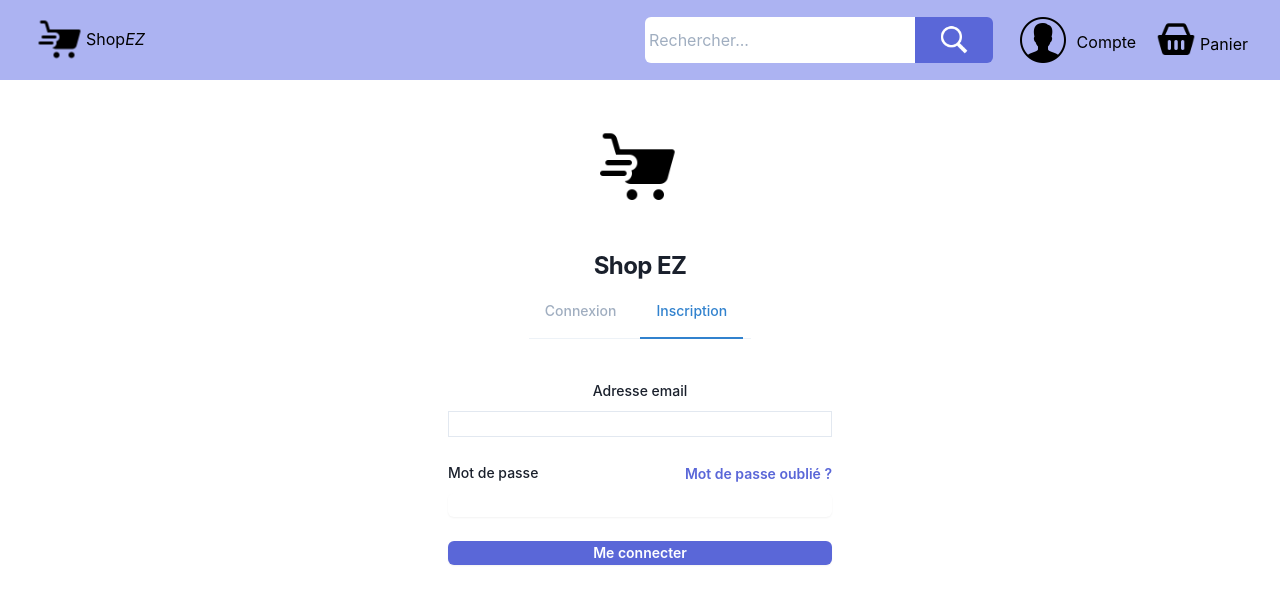
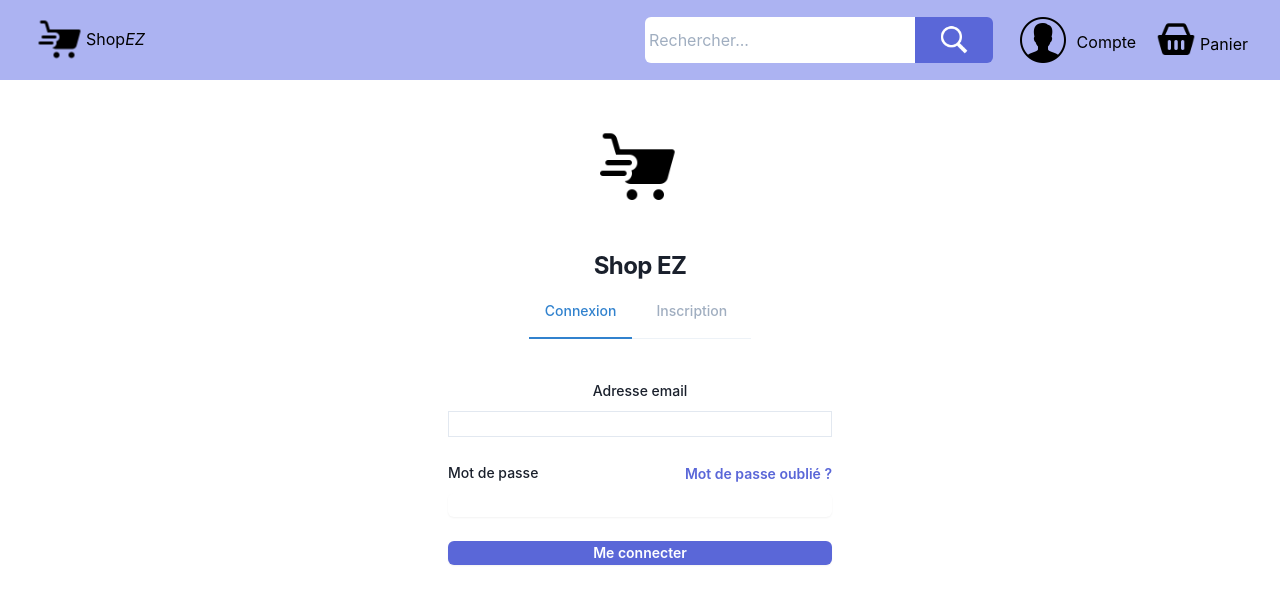
Before and after one commit to ClementVaugoyeau/e-commerce-front, a React (Create React App) app: page /my-account in a window 1280 px wide. Shown: the top 604 px of the page. Built offline with nearby package versions, Linux system fonts and the light colour scheme.

Commit message:
button change className signuo]p connect

```diff
--- a/src/components/Account/Account.jsx
+++ b/src/components/Account/Account.jsx
@@ -6,9 +6,12 @@ import SignUp from "../SignUp/SignUp";
 import MenuSignUp from "../MenuSignUp/MenuSignUp";
 
 const Account = () => {
+
+  const account = true
+
   return (
     <div className="flex min-h-full flex-col  justify-center px-6 py-12 lg:px-8">
-      <MenuSignUp/>
+      <MenuSignUp page={account} />
 
       <div className="mt-10 sm:mx-auto sm:w-full sm:max-w-sm">
         <Formik>
--- a/src/components/MenuSignUp/MenuSignUp.jsx
+++ b/src/components/MenuSignUp/MenuSignUp.jsx
@@ -3,7 +3,7 @@ import React from "react";
 import { Formik } from "formik";
 import { Link } from "react-router-dom";
 
-const MenuSignUp = () => {
+const MenuSignUp = ({page}) => {
   return (
 
       <div className="sm:mx-auto sm:w-fullbg-indigo-600 sm:max-w-sm">
@@ -19,7 +19,7 @@ const MenuSignUp = () => {
           <ul className="flex flex-wrap -mb-px">
             <Link to={"/my-account"}>
               <li className="mr-2">
-                <div className="inline-block p-4 border-b-2 border-transparent rounded-t-lg hover:text-gray-600 hover:border-gray-300 dark:hover:text-gray-300">
+                <div className={`inline-block p-4 ${ page ? 'text-blue-600 border-b-2 border-blue-600 rounded-t-lg active dark:text-blue-500 dark:border-blue-500' : 'page border-b-2 border-transparent rounded-t-lg hover:text-gray-600 hover:border-gray-300 dark:hover:text-gray-300'} `}>
                   Connexion
                 </div>
               </li>
@@ -27,7 +27,7 @@ const MenuSignUp = () => {
             <Link to={"/my-account/sign-up"}>
               <li className="mr-2">
                 <div
-                  className="inline-block p-4 text-blue-600 border-b-2 border-blue-600 rounded-t-lg active dark:text-blue-500 dark:border-blue-500"
+                  className={`inline-block p-4 ${ page ? 'page border-b-2 border-transparent rounded-t-lg hover:text-gray-600 hover:border-gray-300 dark:hover:text-gray-300' : 'text-blue-600 border-b-2 border-blue-600 rounded-t-lg active dark:text-blue-500 dark:border-blue-500'} `}
                   aria-current="page">
                   Inscription
                 </div>
--- a/src/components/SignUp/SignUp.jsx
+++ b/src/components/SignUp/SignUp.jsx
@@ -8,6 +8,8 @@ import { useFormik } from 'formik';
 import { TextFiled } from "./TextFiled";
 
 const SignUp = () => {
+
+  const account = false
 
     const validate = object(
       {
@@ -20,7 +22,7 @@ const SignUp = () => {
     )
   return (
     <div className="flex min-h-full flex-col  justify-center px-6 py-12 lg:px-8">
-    <MenuSignUp/>
+    <MenuSignUp page={account}/>
 
     <div className="mt-10 sm:mx-auto sm:w-full sm:max-w-sm">
     <Formik
```
